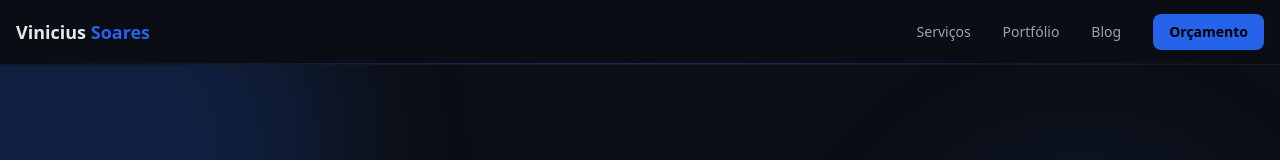
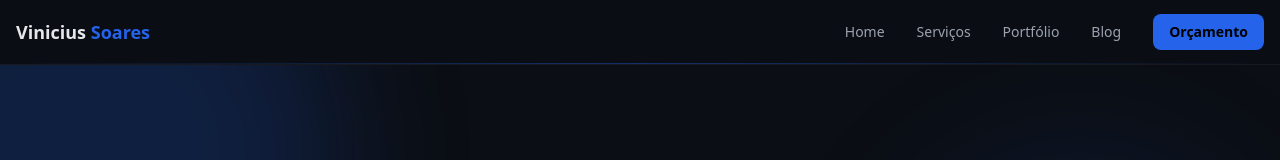
Before and after one commit to vinicius-soares-dev/portfolio-vinicius, a React (Vite) app: page / in a window 1280 px wide. Shown: the top 160 px of the page. Built offline with nearby package versions, Linux system fonts and the light colour scheme.

Commit message:
feat: add home option on header

```diff
--- a/src/components/layout/Header.tsx
+++ b/src/components/layout/Header.tsx
@@ -47,6 +47,7 @@ useEffect(() => {
         {/* MENU DESKTOP */}
         <nav className="hidden md:flex items-center gap-8 text-sm">
           {[
+            { label: "Home", to: "/home" },
             { label: "Serviços", to: "/servicos" },
             { label: "Portfólio", to: "/portfolio" },
             { label: "Blog", to: "/blog" },
```
